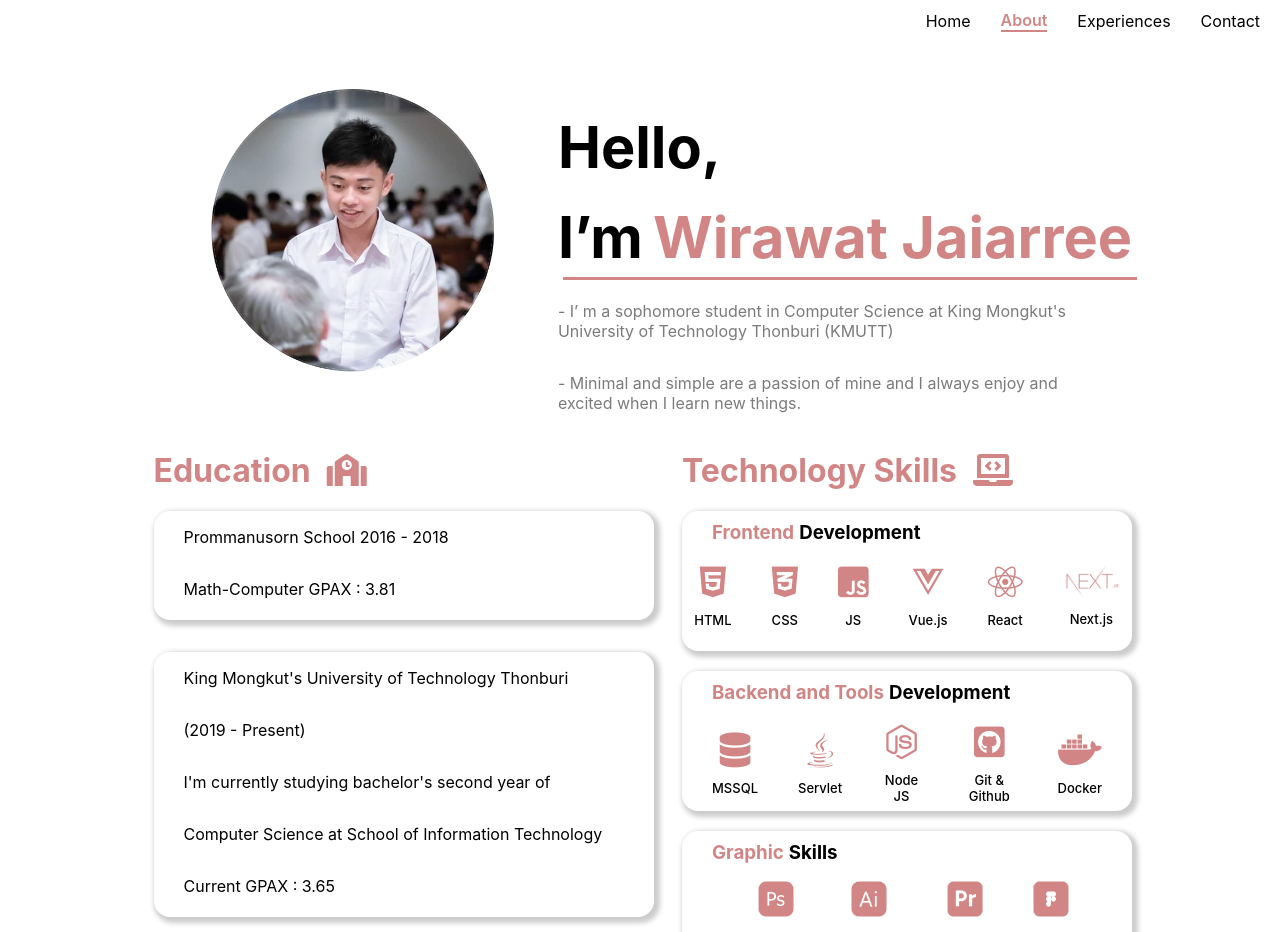
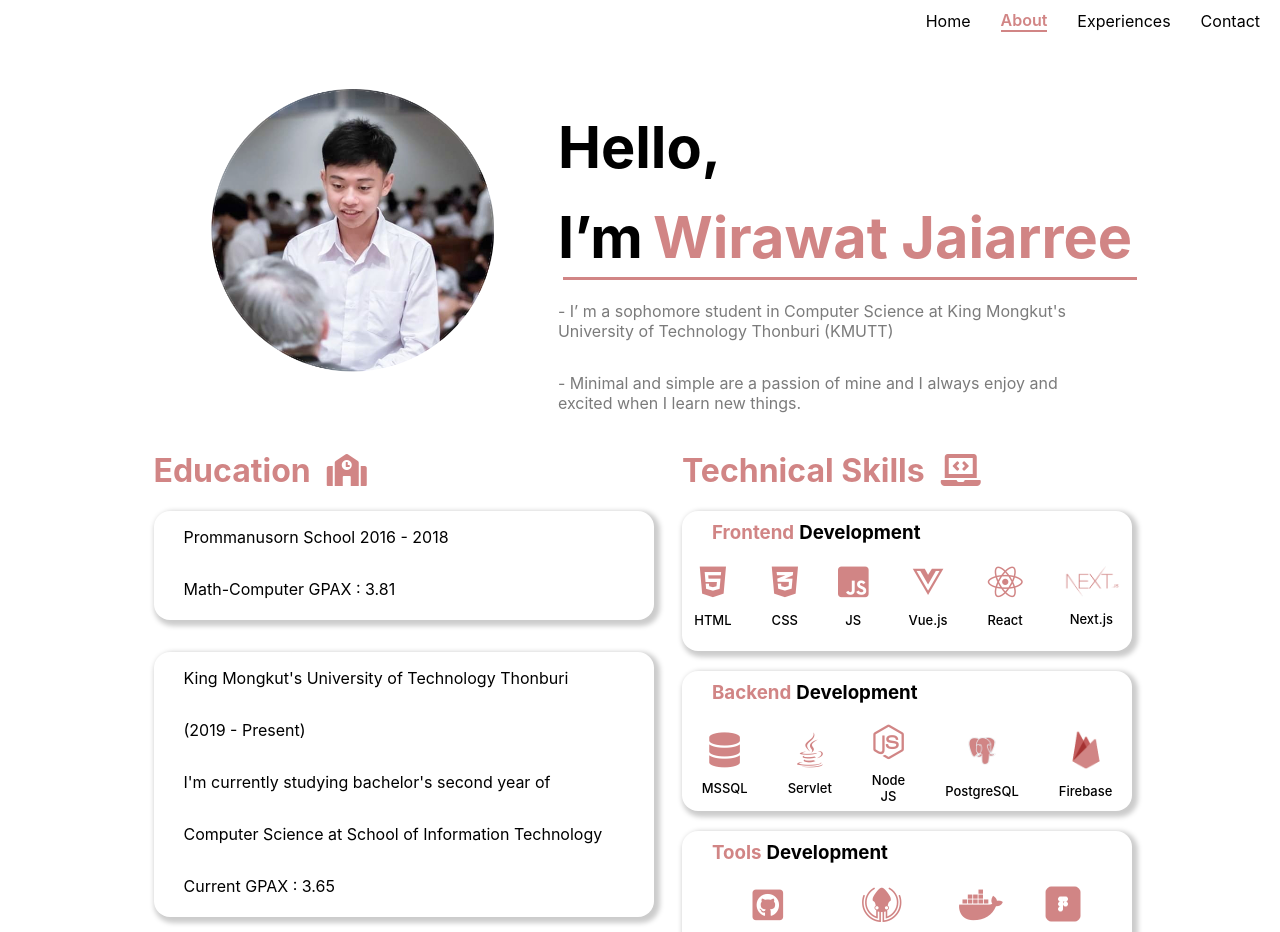
Before and after one commit to wiree65/Wiree-Porfolio, a Next.js app: page /about in a window 1280 px wide. Shown: the top 932 px of the page. Built offline with nearby package versions, Linux system fonts and the light colour scheme.

Commit message:
[UPDATE] about skill

```diff
--- a/component/skills.js
+++ b/component/skills.js
@@ -14,14 +14,30 @@ const Skills = ({ id }) => {
       ],
     },
   ];
-  const dnt = [
+  const backends = [
     {
       icons: [
         { title: "MSSQL", icon: "fas fa-database" },
         { title: "Servlet", icon: "fab fa-java" },
         { title: "Node JS", icon: "fab fa-node-js" },
+        { title: "PostgreSQL", icon: "/images/postgre.png" },
+        { title: "Firebase", icon: "/images/firebase.png" },
+
+
+
+      ],
+    },
+  ];
+  const dnt = [
+    {
+      icons: [
         { title: "Git & Github", icon: "fab fa-github-square" },
+        { title: "Git & Github", icon: "fab fa-gitkraken" },
+
         { title: "Docker", icon: "fab fa-docker" },
+        { title: "Figma", icon: "/images/figma.png" },
+
+
       ],
     },
   ];
@@ -31,7 +47,6 @@ const Skills = ({ id }) => {
         { title: "Photoshop", icon: "/images/ps.png" },
         { title: "Illustrator", icon: "/images/Ai.png" },
         { title: "Premire Pro", icon: "/images/Pr.png" },
-        { title: "Figma", icon: "/images/figma.png" },
       ],
     },
   ];
@@ -65,7 +80,7 @@ const Skills = ({ id }) => {
       </Fragment>
     );
   }
-  if (id == "back") {
+  if (id == "tools") {
     return (
       <Fragment>
         <div className="row">
@@ -76,7 +91,13 @@ const Skills = ({ id }) => {
                   {i.icons.map((s, i) => (
                     <div>
                       <div className="column" key={i}>
-                        <i className={`${s.icon}`}></i>
+
+                      {s.icon.substring(0, 1) == "/" ? (
+                          <img src={`${s.icon}`} className="icon"></img>
+                        ) : (
+                          <i className={`${s.icon}`}></i>
+                        )}
+
 
                         <p className="font">{s.title}</p>
                       </div>
@@ -88,7 +109,36 @@ const Skills = ({ id }) => {
           </div>
         </div>
         <style jsx>{style}</style>
+      </Fragment>
+    );
+  }
+  if (id == "back") {
+    return (
+      <Fragment>
+        <div className="row">
+          <div>
+            {backends.map((i, index) => (
+              <div key={index}>
+                <div className="row">
+                  {i.icons.map((s, i) => (
+                    <div>
+                      <div className="column" key={i}>
+                        {s.icon.substring(0, 1) == "/" ? (
+                          <img src={`${s.icon}`} className="icon"></img>
+                        ) : (
+                          <i className={`${s.icon}`}></i>
+                        )}
 
+                        <p className="font">{s.title}</p>
+                      </div>
+                    </div>
+                  ))}
+                </div>
+              </div>
+            ))}
+          </div>
+        </div>
+        <style jsx>{style}</style>
       </Fragment>
     );
   }
@@ -107,11 +157,9 @@ const Skills = ({ id }) => {
                         key={i}
                         style={{ margin: "15px" }}
                       >
-                        <img src={`${s.icon}` } className="icon" ></img>
+                        <img src={`${s.icon}`} className="icon"></img>
 
-                        <p className="font">
-                          {s.title}
-                        </p>
+                        <p className="font">{s.title}</p>
                       </div>
                     </div>
                   ))}
--- a/pages/about.js
+++ b/pages/about.js
@@ -11,7 +11,7 @@ const About = () => {
         <Layout page="about">
           <div className="motion">
             <div className="container">
-              <img className="profilePic" src="./images/profile.png" ></img>
+              <img className="profilePic" src="./images/profile.png"></img>
               <div className="column-con">
                 <div>
                   <div>
@@ -94,7 +94,7 @@ const About = () => {
                     className="row"
                     style={{ justifyContent: "center", alignItems: "center" }}
                   >
-                    <h1 style={{ color: "#D18585" }}>Technology Skills</h1>
+                    <h1 style={{ color: "#D18585" }}>Technical Skills</h1>
                     <i
                       className="fas fa-laptop-code"
                       style={{
@@ -120,11 +120,11 @@ const About = () => {
                     </div>
                     <Skills id={"font"}></Skills>
                   </div>
-                  <br />
+                  <br/>
                   <div className="card1">
                     <div className="row" style={{ paddingLeft: "20px" }}>
                       <h3 style={{ color: "#D18585", margin: "0px" }}>
-                        Backend and Tools
+                        Backend
                       </h3>
                       <h3
                         style={{
@@ -135,7 +135,24 @@ const About = () => {
                         Development
                       </h3>
                     </div>
-                    <Skills id={"back"} />
+                    <Skills id={"back"}></Skills>
+                  </div>
+                  <br />
+                  <div className="card1">
+                    <div className="row" style={{ paddingLeft: "20px" }}>
+                      <h3 style={{ color: "#D18585", margin: "0px" }}>
+                        Tools
+                      </h3>
+                      <h3
+                        style={{
+                          marginLeft: "5px",
+                          margin: "0px  0px 0px 5px",
+                        }}
+                      >
+                        Development
+                      </h3>
+                    </div>
+                    <Skills id={"tools"} />
                   </div>
                   <br />
                   <div className="card1">
```
Also changed, not shown: public/images/firebase.png (added), public/images/postgre.png (added).
